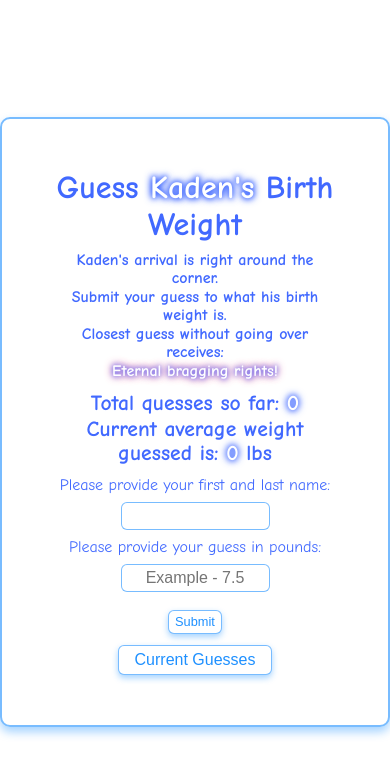
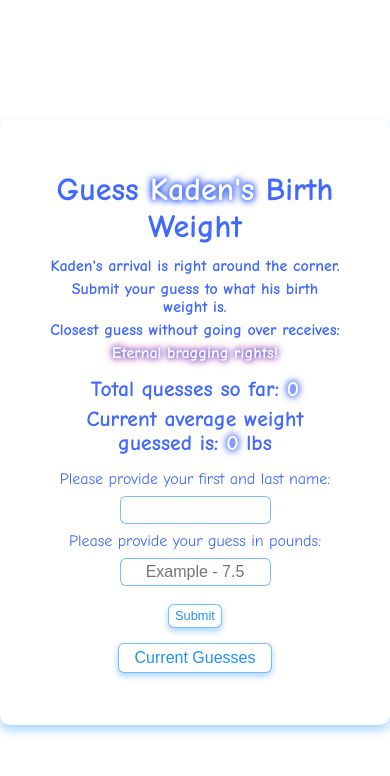
Before and after one commit to 8BitJustin/baby_weight_collector, a Flask app: page / in a window 390 px wide. Shown: the top 776 px of the page. Run offline with Flask 2, Linux system fonts and the light colour scheme; data that the repository does not hold is empty.

Commit message:
Removed box shadow and border from contents class at small resolution.

```diff
--- a/static/styles.css
+++ b/static/styles.css
@@ -226,6 +226,8 @@ tr:first-child {
   .contents {
     height: 60vh;
     width: 50vh;
+    border: 0;
+    box-shadow: 0;
   }
 
   #main_heading {
```
